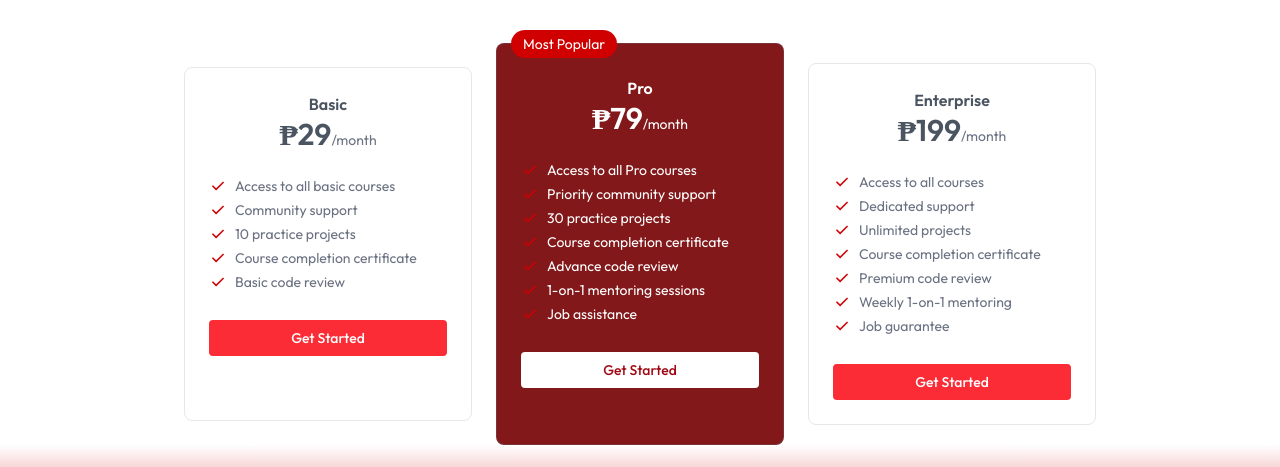
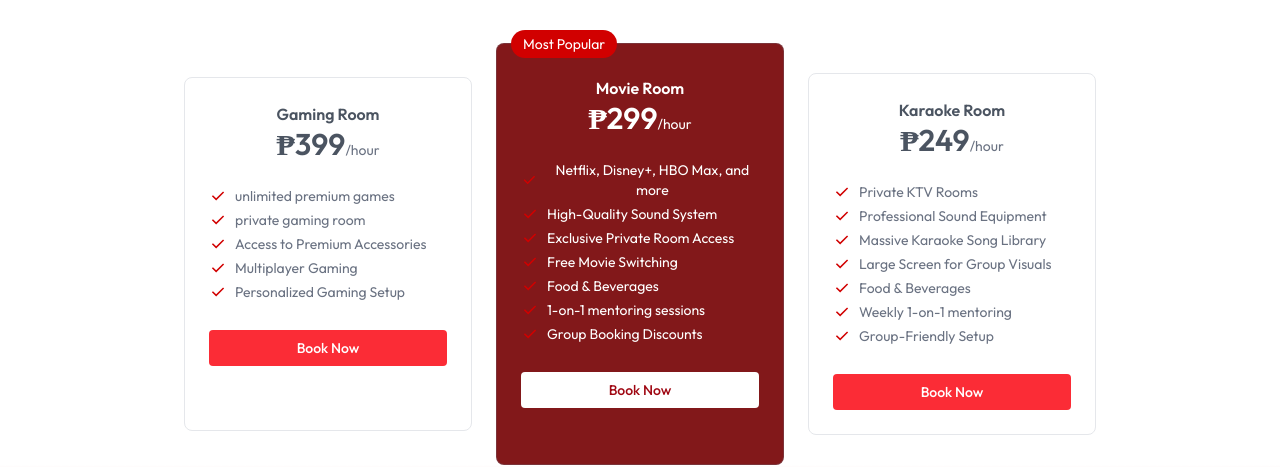
Before and after one commit to Tantalost/SysInteg-FinalProject, a React (Vite) app in the folder client/: page /rates in a window 1280 px wide. Shown: the part 261-728 px from the top of the page. Built offline with nearby package versions, Linux system fonts and the light colour scheme; no server answers; a web font is replaced by a local one.

Commit message:
changes in rates, about, amenityicon, services

```diff
--- a/client/src/pages/About.jsx
+++ b/client/src/pages/About.jsx
@@ -6,27 +6,27 @@ const About = () => {
         {
             name: "John Lloyd Climaco",
             role: "Full Stack Developer",
-            description: "Specialized in React and Node.js development, focusing on creating seamless user experiences."
+            description: "Skilled in building and maintaining both front-end and back-end applications, capable of delivering complete end-to-end web or mobile solutions."
         },
         {
             name: "Stephanie Villamor",
             role: "UI/UX Designer",
-            description: "Expert in API design and database management, ensuring robust and scalable systems."
+            description: "Designs intuitive and engaging user interfaces while ensuring a seamless user experience across web and mobile applications."
         },
         {
             name: "Vennashier Malali",
             role: "Quality Assurance Engineer",
-            description: "Passionate about UI/UX design and creating responsive, modern web interfaces."
+            description: "Tests, monitors, and ensures software quality by identifying bugs and verifying functionality to deliver reliable, high-performing applications."
         },
         {
             name: "Justin James Alviar",
             role: "Project Manager",
-            description: "Manages deployment pipelines and infrastructure, keeping the platform running smoothly."
+            description: "Plans, executes, and oversees projects, coordinating teams and resources to ensure timely delivery and alignment with business objectives."
         },
         {
             name: "Jayna Sahibul",
             role: "Business Analyst",
-            description: "Focused on cross-platform mobile development and SMS notification integration."
+            description: "Analyzes business needs, gathers requirements, and translates them into actionable solutions to drive efficiency and support decision-making."
         }
     ];
 
@@ -41,24 +41,28 @@ const About = () => {
 
                 <div className='mt-10 space-y-6 text-gray-700'>
                     <p className='text-base md:text-lg leading-relaxed'>
-                        Cynergy is an innovative <strong>Online Booking Management System</strong> enhanced with
-                        <strong> real-time SMS notifications</strong>. Our platform is designed to revolutionize
-                        the way hotels and accommodations manage their bookings, providing a streamlined, secure,
-                        and efficient solution for both property owners and guests.
+
+                        Cynergy is an innovative your ultimate destination for private entertainment experiences.
+                        We specialize in providing <strong>exclusive movie rooms, gaming hubs, and karaoke rooms</strong>
+                        that you can conveniently book online. Our platform is designed to make your leisure time
+                        seamless and enjoyable—whether you are watching the latest blockbuster, gaming with friends,
+                        or singing your favorite hits.
+
                     </p>
 
                     <p className='text-base md:text-lg leading-relaxed'>
-                        Whether you're a traveler looking for the perfect room or a property owner seeking to
-                        maximize your bookings, Cynergy offers an intuitive interface that makes the entire
-                        process effortless. From browsing available rooms to receiving instant booking
-                        confirmations via SMS, we've got you covered every step of the way.
+                        With a focus on comfort, privacy, and personalized perks, we ensure every booking delivers a
+                        memorable experience. From premium equipment and immersive sound systems to customizable room
+                        settings and tasty refreshments, every detail is tailored to elevate your entertainment.
                     </p>
 
                     <p className='text-base md:text-lg leading-relaxed'>
-                        Our mission is to bridge the gap between technology and hospitality, creating a platform
-                        that not only simplifies booking management but also enhances the overall experience
-                        for everyone involved. With features like real-time availability, secure payment processing,
-                        and instant notifications, Cynergy is your one-stop solution for modern booking needs.
+                        Our mission is to redefine private entertainment by bridging technology and hospitality.
+                        Cynergy provides a seamless platform to book VIP movie rooms, gaming hubs, and karaoke suites,
+                        making the entire experience effortless and enjoyable. With features like real-time availability,
+                        secure payments, and instant booking confirmations, we ensure that every visit is stress-free,
+                        personalized, and unforgettable—whether you are watching a blockbuster, competing in a gaming
+                        session, or singing your heart out with friends.
                     </p>
                 </div>
             </div>
--- a/client/src/pages/Rates.jsx
+++ b/client/src/pages/Rates.jsx
@@ -10,79 +10,79 @@ const Rates = () => {
         <Title title='Featured Rooms' subTitle="We've paired our incredible rooms with featured movies and games that'll transport you to another world. Whether you're a gamer on a quest or a cinephile looking for a scene change, your next adventure starts here." />
             <div className="flex flex-wrap items-center justify-center gap-6">
                 <div className="w-72 bg-white text-center text-gray-800/80 border border-gray-200 p-6 pb-16 rounded-lg">
-                    <p className="font-semibold">Basic</p>
-                    <h1 className="text-3xl font-semibold">₱29<span class="text-gray-500 text-sm font-normal">/month</span></h1>
+                    <p className="font-semibold">Gaming Room</p>
+                    <h1 className="text-3xl font-semibold">₱399<span class="text-gray-500 text-sm font-normal">/hour</span></h1>
                     <ul className="list-none text-gray-500 text-sm mt-6 space-y-1">
                         <li className="flex items-center gap-2">
                             <svg width="18" height="18" viewBox="0 0 18 18" fill="none" xmlns="http://www.w3.org/2000/svg">
                                 <path d="M7.162 13.5 2.887 9.225l1.07-1.069 3.205 3.207 6.882-6.882 1.069 1.07z" fill="#D10000" />
                             </svg>
-                            <p>Access to all basic courses</p>
+                            <p>unlimited premium games</p>
                         </li>
                         <li className="flex items-center gap-2">
                             <svg width="18" height="18" viewBox="0 0 18 18" fill="none" xmlns="http://www.w3.org/2000/svg">
                                 <path d="M7.162 13.5 2.887 9.225l1.07-1.069 3.205 3.207 6.882-6.882 1.069 1.07z" fill="#D10000" />
                             </svg>
-                            <p>Community support</p>
+                            <p>private gaming room</p>
                         </li>
                         <li className="flex items-center gap-2">
                             <svg width="18" height="18" viewBox="0 0 18 18" fill="none" xmlns="http://www.w3.org/2000/svg">
                                 <path d="M7.162 13.5 2.887 9.225l1.07-1.069 3.205 3.207 6.882-6.882 1.069 1.07z" fill="#D10000" />
                             </svg>
-                            <p>10 practice projects</p>
+                            <p>Access to Premium Accessories</p>
                         </li>
                         <li class="flex items-center gap-2">
                             <svg width="18" height="18" viewBox="0 0 18 18" fill="none" xmlns="http://www.w3.org/2000/svg">
                                 <path d="M7.162 13.5 2.887 9.225l1.07-1.069 3.205 3.207 6.882-6.882 1.069 1.07z" fill="#D10000" />
                             </svg>
-                            <p>Course completion certificate</p>
+                            <p>Multiplayer Gaming</p>
                         </li>
                         <li className="flex items-center gap-2">
                             <svg width="18" height="18" viewBox="0 0 18 18" fill="none" xmlns="http://www.w3.org/2000/svg">
                                 <path d="M7.162 13.5 2.887 9.225l1.07-1.069 3.205 3.207 6.882-6.882 1.069 1.07z" fill="#D10000" />
                             </svg>
-                            <p>Basic code review</p>
+                            <p>Personalized Gaming Setup</p>
                         </li>
                     </ul>
                     <button type="button" className="bg-red-500 text-sm w-full py-2 rounded text-white font-medium mt-7 hover:bg-red-800 transition-all">
-                        Get Started
+                        Book Now
                     </button>
                 </div>
 
                 <div className="w-72 bg-red-900 relative text-center text-white border border-gray-500/30 p-6 pb-14 rounded-lg">
                     <p className="absolute px-3 text-sm -top-3.5 left-3.5 py-1 bg-[#D10000] rounded-full">Most Popular</p>
-                    <p className="font-semibold pt-2">Pro</p>
-                    <h1 className="text-3xl font-semibold">₱79<span class="text-sm font-normal">/month</span></h1>
+                    <p className="font-semibold pt-2">Movie Room</p>
+                    <h1 className="text-3xl font-semibold">₱299<span class="text-sm font-normal">/hour</span></h1>
                     <ul className="list-none text-white text-sm mt-6 space-y-1">
                         <li className="flex items-center gap-2">
                             <svg width="18" height="18" viewBox="0 0 18 18" fill="none" xmlns="http://www.w3.org/2000/svg">
                                 <path d="M7.162 13.5 2.887 9.225l1.07-1.069 3.205 3.207 6.882-6.882 1.069 1.07z" fill="#D10000" />
                             </svg>
-                            <p>Access to all Pro courses</p>
+                            <p>Netflix, Disney+, HBO Max, and more</p>
                         </li>
                         <li class="flex items-center gap-2">
                             <svg width="18" height="18" viewBox="0 0 18 18" fill="none" xmlns="http://www.w3.org/2000/svg">
                                 <path d="M7.162 13.5 2.887 9.225l1.07-1.069 3.205 3.207 6.882-6.882 1.069 1.07z" fill="#D10000" />
                             </svg>
-                            <p>Priority community support</p>
+                            <p>High-Quality Sound System</p>
                         </li>
                         <li class="flex items-center gap-2">
                             <svg width="18" height="18" viewBox="0 0 18 18" fill="none" xmlns="http://www.w3.org/2000/svg">
                                 <path d="M7.162 13.5 2.887 9.225l1.07-1.069 3.205 3.207 6.882-6.882 1.069 1.07z" fill="#D10000" />
                             </svg>
-                            <p>30 practice projects</p>
+                            <p>Exclusive Private Room Access</p>
                         </li>
                         <li class="flex items-center gap-2">
                             <svg width="18" height="18" viewBox="0 0 18 18" fill="none" xmlns="http://www.w3.org/2000/svg">
                                 <path d="M7.162 13.5 2.887 9.225l1.07-1.069 3.205 3.207 6.882-6.882 1.069 1.07z" fill="#D10000" />
                             </svg>
-                            <p>Course completion certificate</p>
+                            <p>Free Movie Switching</p>
                         </li>
                         <li class="flex items-center gap-2">
                             <svg width="18" height="18" viewBox="0 0 18 18" fill="none" xmlns="http://www.w3.org/2000/svg">
                                 <path d="M7.162 13.5 2.887 9.225l1.07-1.069 3.205 3.207 6.882-6.882 1.069 1.07z" fill="#D10000" />
                             </svg>
-                            <p>Advance code review</p>
+                            <p>Food & Beverages</p>
                         </li>
                         <li class="flex items-center gap-2">
                             <svg width="18" height="18" viewBox="0 0 18 18" fill="none" xmlns="http://www.w3.org/2000/svg">
@@ -94,47 +94,47 @@ const Rates = () => {
                             <svg width="18" height="18" viewBox="0 0 18 18" fill="none" xmlns="http://www.w3.org/2000/svg">
                                 <path d="M7.162 13.5 2.887 9.225l1.07-1.069 3.205 3.207 6.882-6.882 1.069 1.07z" fill="#D10000" />
                             </svg>
-                            <p>Job assistance</p>
+                            <p>Group Booking Discounts</p>
                         </li>
                     </ul>
                     <button type="button" class="bg-white text-sm w-full py-2 rounded text-red-800 font-medium mt-7 hover:bg-gray-200 transition-all">
-                        Get Started
+                        Book Now
                     </button>
                 </div>
 
                 <div class="w-72 bg-white text-center text-gray-800/80 border border-gray-200 p-6 rounded-lg">
-                    <p class="font-semibold">Enterprise</p>
-                    <h1 class="text-3xl font-semibold">₱199<span class="text-gray-500 text-sm font-normal">/month</span></h1>
+                    <p class="font-semibold">Karaoke Room</p>
+                    <h1 class="text-3xl font-semibold">₱249<span class="text-gray-500 text-sm font-normal">/hour</span></h1>
                     <ul class="list-none text-gray-500 text-sm mt-6 space-y-1">
                         <li class="flex items-center gap-2">
                             <svg width="18" height="18" viewBox="0 0 18 18" fill="none" xmlns="http://www.w3.org/2000/svg">
                                 <path d="M7.162 13.5 2.887 9.225l1.07-1.069 3.205 3.207 6.882-6.882 1.069 1.07z" fill="#D10000" />
                             </svg>
-                            <p>Access to all courses</p>
+                            <p>Private KTV Rooms</p>
                         </li>
                         <li class="flex items-center gap-2">
                             <svg width="18" height="18" viewBox="0 0 18 18" fill="none" xmlns="http://www.w3.org/2000/svg">
                                 <path d="M7.162 13.5 2.887 9.225l1.07-1.069 3.205 3.207 6.882-6.882 1.069 1.07z" fill="#D10000" />
                             </svg>
-                            <p>Dedicated support</p>
+                            <p>Professional Sound Equipment</p>
                         </li>
                         <li class="flex items-center gap-2">
                             <svg width="18" height="18" viewBox="0 0 18 18" fill="none" xmlns="http://www.w3.org/2000/svg">
                                 <path d="M7.162 13.5 2.887 9.225l1.07-1.069 3.205 3.207 6.882-6.882 1.069 1.07z" fill="#D10000" />
                             </svg>
-                            <p>Unlimited projects</p>
+                            <p>Massive Karaoke Song Library</p>
                         </li>
                         <li class="flex items-center gap-2">
                             <svg width="18" height="18" viewBox="0 0 18 18" fill="none" xmlns="http://www.w3.org/2000/svg">
                                 <path d="M7.162 13.5 2.887 9.225l1.07-1.069 3.205 3.207 6.882-6.882 1.069 1.07z" fill="#D10000" />
                             </svg>
-                            <p>Course completion certificate</p>
+                            <p>Large Screen for Group Visuals</p>
                         </li>
                         <li class="flex items-center gap-2">
                             <svg width="18" height="18" viewBox="0 0 18 18" fill="none" xmlns="http://www.w3.org/2000/svg">
                                 <path d="M7.162 13.5 2.887 9.225l1.07-1.069 3.205 3.207 6.882-6.882 1.069 1.07z" fill="#D10000" />
                             </svg>
-                            <p>Premium code review</p>
+                            <p>Food & Beverages</p>
                         </li>
                         <li class="flex items-center gap-2">
                             <svg width="18" height="18" viewBox="0 0 18 18" fill="none" xmlns="http://www.w3.org/2000/svg">
@@ -146,11 +146,11 @@ const Rates = () => {
                             <svg width="18" height="18" viewBox="0 0 18 18" fill="none" xmlns="http://www.w3.org/2000/svg">
                                 <path d="M7.162 13.5 2.887 9.225l1.07-1.069 3.205 3.207 6.882-6.882 1.069 1.07z" fill="#D10000" />
                             </svg>
-                            <p>Job guarantee</p>
+                            <p>Group-Friendly Setup</p>
                         </li>
                     </ul>
                     <button type="button" class="bg-red-500 text-sm w-full py-2 rounded text-white font-medium mt-7 hover:bg-red-600 transition-all">
-                        Get Started
+                       Book Now
                     </button>
                 </div>
             </div>
--- a/client/src/pages/RoomDetails.jsx
+++ b/client/src/pages/RoomDetails.jsx
@@ -2,6 +2,7 @@ import React, { useEffect, useState } from 'react'
 import { useParams, useNavigate } from 'react-router-dom'
 import { assets, facilityIcons, roomCommonData } from '../assets/assets'
 import Ratings from '../components/Ratings'
+import AmenityIcon from '../components/AmenityIcon'
 import { useAppContext } from '../context/AppContext.jsx'
 
 import axios from 'axios'
@@ -129,7 +130,7 @@ const RoomDetails = () => {
                     <div className='flex flex-wrap items-center mt-3 mb-6 gap-4'>
                         {selectedProperty.amenities.map((item, index) => (
                             <div key={index} className='flex items-center gap-2 px-3 py-2 rounded-lg bg-gray-100'>
-                                {facilityIcons[item] && <img src={facilityIcons[item]} alt={item} className='w-5 h-5' />}
+                                <AmenityIcon amenity={item} className='w-5 h-5 text-gray-700' />
                                 <p className='text-xs'>{item}</p>
                             </div>
                         ))}
--- a/client/src/pages/Services.jsx
+++ b/client/src/pages/Services.jsx
@@ -1,6 +1,7 @@
 import React, { useMemo, useState } from 'react';
 import { useNavigate, useSearchParams } from 'react-router-dom';
 import Ratings from '../components/Ratings.jsx';
+import AmenityIcon from '../components/AmenityIcon';
 import { useAppContext } from '../context/AppContext.jsx';
 import { facilityIcons } from '../assets/assets.js';
 
@@ -152,7 +153,7 @@ const Services = () => {
                             <div className='flex flex-wrap items-center mt-3 mb-6 gap-4'>
                                 {room.amenities.map((item, index) => (
                                     <div key={index} className='flex items-center gap-2 px-3 py-2 rounded-lg bg-[#F5F5FF]/70'>
-                                        <img src={facilityIcons[item]} alt={item} className='w-5 h-5' />
+                                        <AmenityIcon amenity={item} className='w-5 h-5 text-gray-700' />
                                         <p className='text-xs'>{item}</p>
                                     </div>
                                 ))}
```
Also changed, not shown: client/src/components/AmenityIcon.jsx (added, +43 -0 lines).
